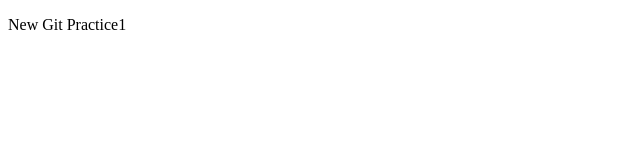
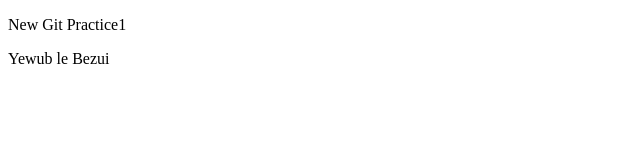
Before and after one commit to Yewub-H/NewgitPractice1, a plain HTML site: page Pages/index.html in a window 1280 px wide. Shown: the full height of the page, 0-640 px from the left. Drawn offline with Linux system fonts and the light colour scheme.

Commit message:
update p tag

```diff
--- a/Pages/index.html
+++ b/Pages/index.html
@@ -8,5 +8,6 @@
 </head>
 <body>
     <p>New Git Practice1</p>
+    <p>Yewub le Bezui</p>
 </body>
 </html>
```
